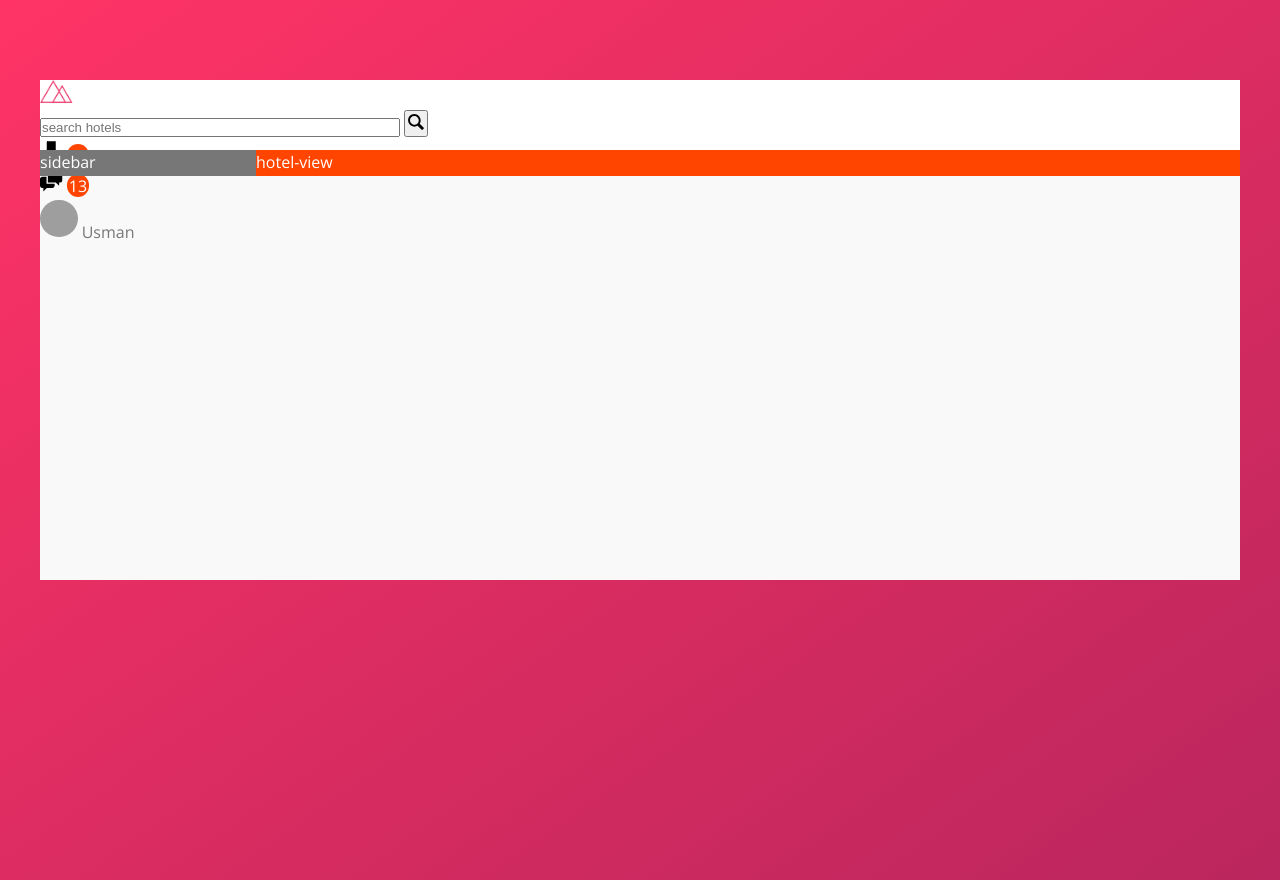
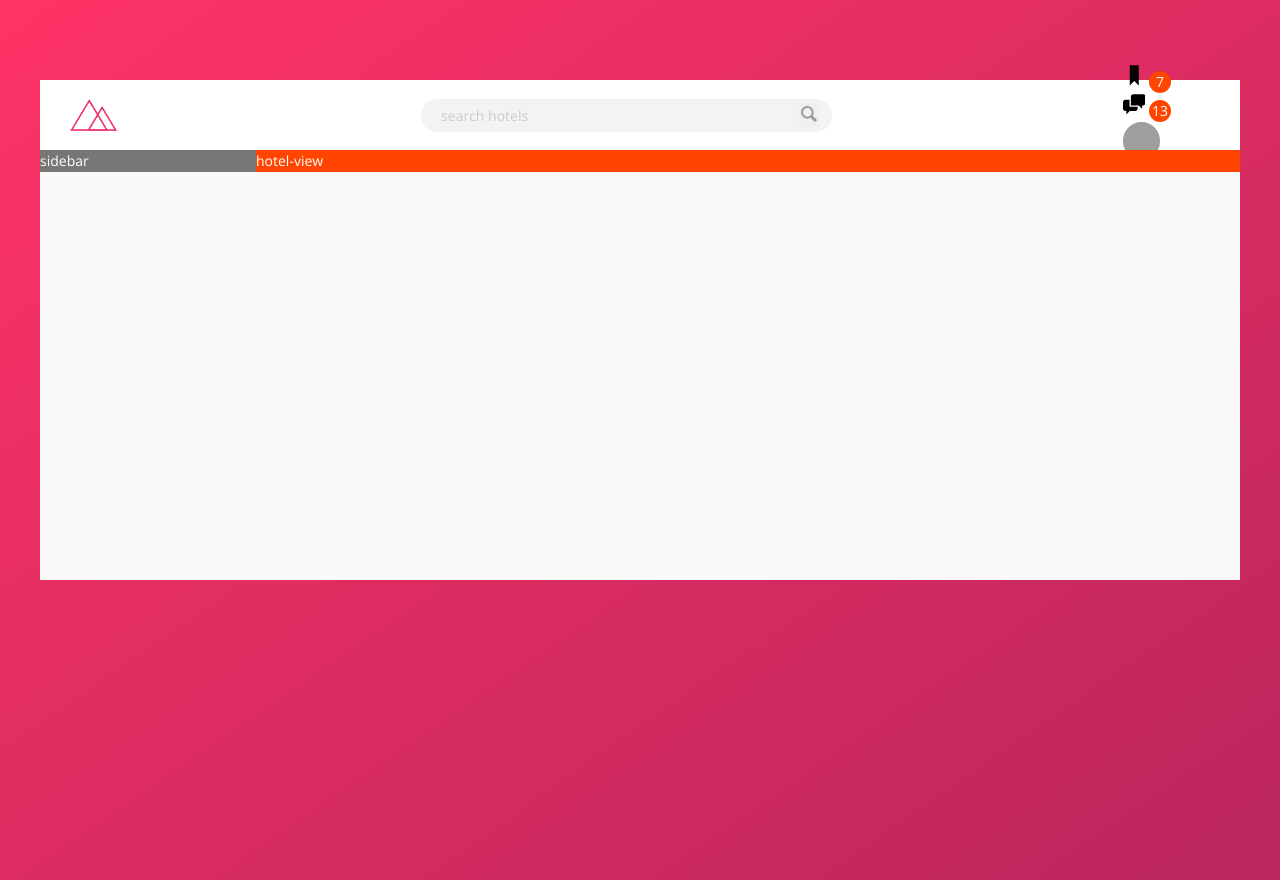
Before and after one commit to yaya-usman/Trillo-project, a plain HTML site: page index.html in a window 1280 px wide. Drawn offline with nearby package versions, Linux system fonts and the light colour scheme; grey boxes are pictures that could not be loaded.

Commit message:
header section part2

```diff
--- a/sass/_base.scss
+++ b/sass/_base.scss
@@ -40,7 +40,7 @@ html{
 
 body{
     font-family: 'Open Sans', sans-serif;
-    font-size: 1.6rem;
+    font-size: 1.4rem;
     font-weight: 400;
     line-height: 1.6;
     background-image: linear-gradient(to bottom right, var(--color-primary-light),
--- a/sass/_component.scss
+++ b/sass/_component.scss
@@ -2,7 +2,7 @@
 /////LOGO
 
 .logo{
-    width: 3.25rem;
+    width: 4.75rem;
 }
 
 
@@ -13,18 +13,51 @@
 /////SEARCH
 
 .search{
+    flex: 0 0 40%;
+
+    display: flex;
+    justify-content: center;
+    align-items: center;
 
     &__input{
-        width: 30%;
+        font-family: inherit;
+        font-size: inherit;
+        color: inherit;
+        background-color: var(--color-grey-light-2);
+        padding: .7rem 2rem;
+        border: none;
+        border-radius: 100px;
+        width: 90%;
+        transition: all .2s;
+        margin-right: -3.25rem;
+
+
+        &:focus{
+            width: 100%;
+            outline: none;
+            background-color: var(--color-grey-light-3);
+        }
+
+        &::-webkit-input-placeholder{
+            font-weight: 100;
+            color: var(--color-grey-light-4);
+        }
+
+    }
+
+    &__input:focus + &__button{
+        background-color: var(--color-grey-light-3);
     }
 
     &__button{
-
-    }
+        border: none;
+        outline: none;
+     }
 
     &__icon{
         width: 2rem;
         height : 2rem;
+        fill: var(--color-grey-dark-3);
     }
 
 
--- a/sass/_layout.scss
+++ b/sass/_layout.scss
@@ -9,6 +9,10 @@
     background-color: var(--color-white);
     border-bottom: var(--color-grey-light-2);
     height: 7rem;
+    display: flex;
+    justify-content: space-between;
+    align-items: center;
+    padding: 3rem;
 }
 
 .content{
```
Also changed, not shown: css/style.css.
